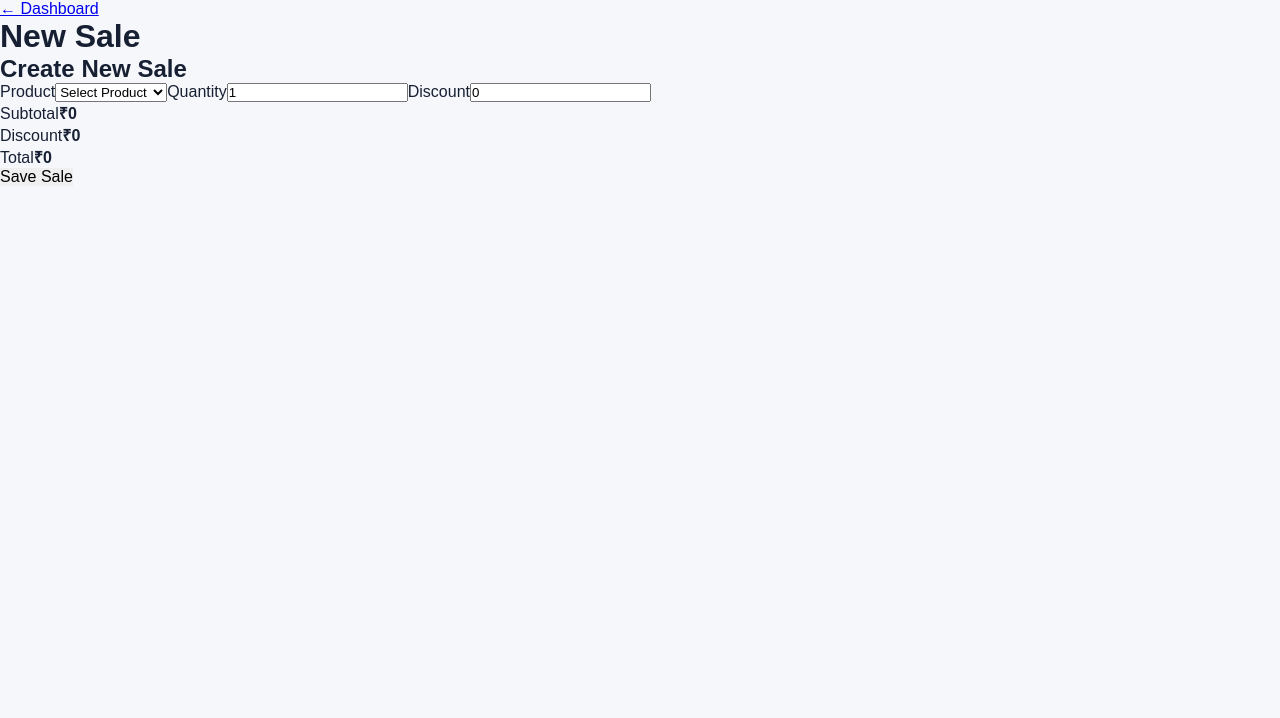
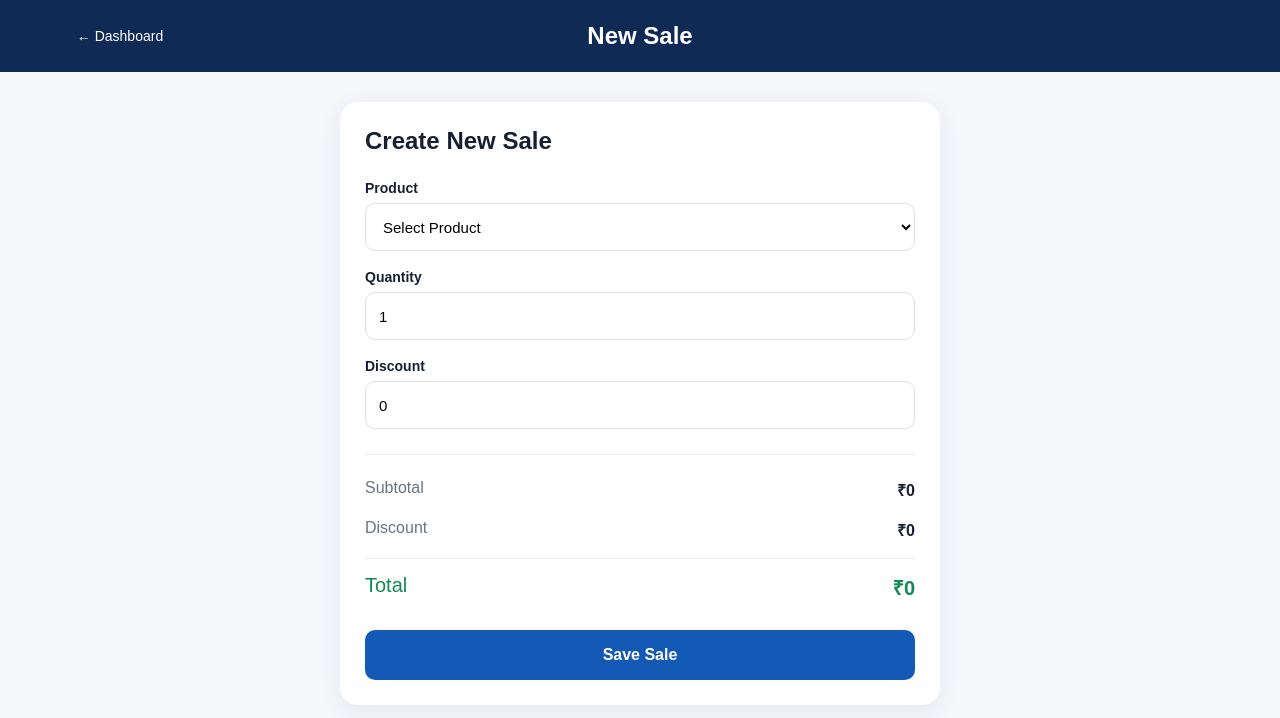
Before and after one commit to sameerkhan86926-a11y/hisabpro, a Next.js app: page /sales in a window 1280 px wide. Shown: the top 718 px of the page. Built offline with nearby package versions, Linux system fonts and the light colour scheme.

Commit message:
Update globals.css

```diff
--- a/app/globals.css
+++ b/app/globals.css
@@ -231,3 +231,111 @@ button {
     justify-content: space-around;
   }
 }
+
+.sales-page {
+  min-height: 100vh;
+  background: #f5f7fb;
+  padding-bottom: 40px;
+}
+
+.sales-header {
+  background: #102a56;
+  color: white;
+  padding: 22px 6%;
+  display: grid;
+  grid-template-columns: 1fr auto 1fr;
+  align-items: center;
+}
+
+.sales-header a {
+  color: white;
+  text-decoration: none;
+  font-size: 14px;
+}
+
+.sales-header h1 {
+  font-size: 24px;
+  text-align: center;
+}
+
+.sale-box {
+  width: min(600px, 92%);
+  margin: 30px auto;
+  background: white;
+  padding: 25px;
+  border-radius: 18px;
+  box-shadow: 0 5px 25px rgba(20, 40, 80, 0.08);
+}
+
+.sale-box h2 {
+  margin-bottom: 25px;
+}
+
+.sale-box label {
+  display: block;
+  margin-top: 18px;
+  margin-bottom: 7px;
+  font-size: 14px;
+  font-weight: 600;
+}
+
+.sale-box select,
+.sale-box input {
+  width: 100%;
+  height: 48px;
+  border: 1px solid #dce1e8;
+  border-radius: 10px;
+  padding: 0 13px;
+  font-size: 15px;
+  background: white;
+}
+
+.sale-summary {
+  margin-top: 25px;
+  border-top: 1px solid #e8ebf0;
+  padding-top: 15px;
+}
+
+.sale-summary div {
+  display: flex;
+  justify-content: space-between;
+  padding: 9px 0;
+}
+
+.sale-summary span {
+  color: #687386;
+}
+
+.sale-total {
+  border-top: 1px solid #e8ebf0;
+  margin-top: 8px;
+  padding-top: 15px !important;
+}
+
+.sale-total span,
+.sale-total strong {
+  font-size: 20px;
+  color: #138a50;
+}
+
+.save-sale {
+  width: 100%;
+  height: 50px;
+  margin-top: 20px;
+  background: #1559b7;
+  color: white;
+  border-radius: 10px;
+  font-weight: 700;
+  font-size: 16px;
+}
+
+.save-sale:hover {
+  background: #0f4895;
+}
+
+.sale-message {
+  text-align: center;
+  margin-top: 15px;
+  color: #138a50;
+  font-weight: 600;
+}
```
